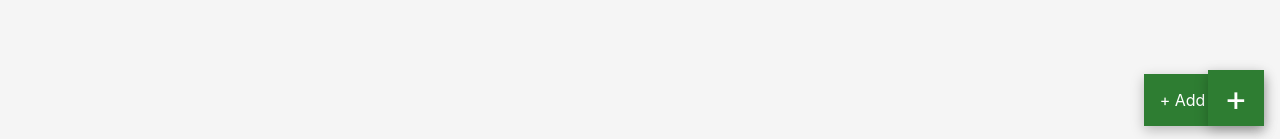
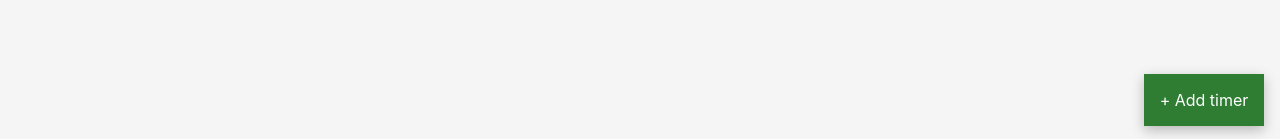
Before and after one commit to wal-z1/NotOverTime, a React (Vite) app: page / in a window 1280 px wide. Shown: the part 658-797 px from the top of the page. Built offline with nearby package versions, Linux system fonts and the light colour scheme.

Commit message:
Prevent empty state button overlap

```diff
--- a/src/App.jsx
+++ b/src/App.jsx
@@ -685,7 +685,9 @@ function App() {
         )}
       </main>
 
-      <button className="fab" type="button" aria-label="Create timer" onClick={() => openCreateDialog()}>+</button>
+      {timers.length > 0 ? (
+        <button className="fab" type="button" aria-label="Create timer" onClick={() => openCreateDialog()}>+</button>
+      ) : null}
 
       {dialogOpen ? (
         <div className="dialog-overlay" role="dialog" aria-modal="true" aria-labelledby="timer-dialog-title">
```
